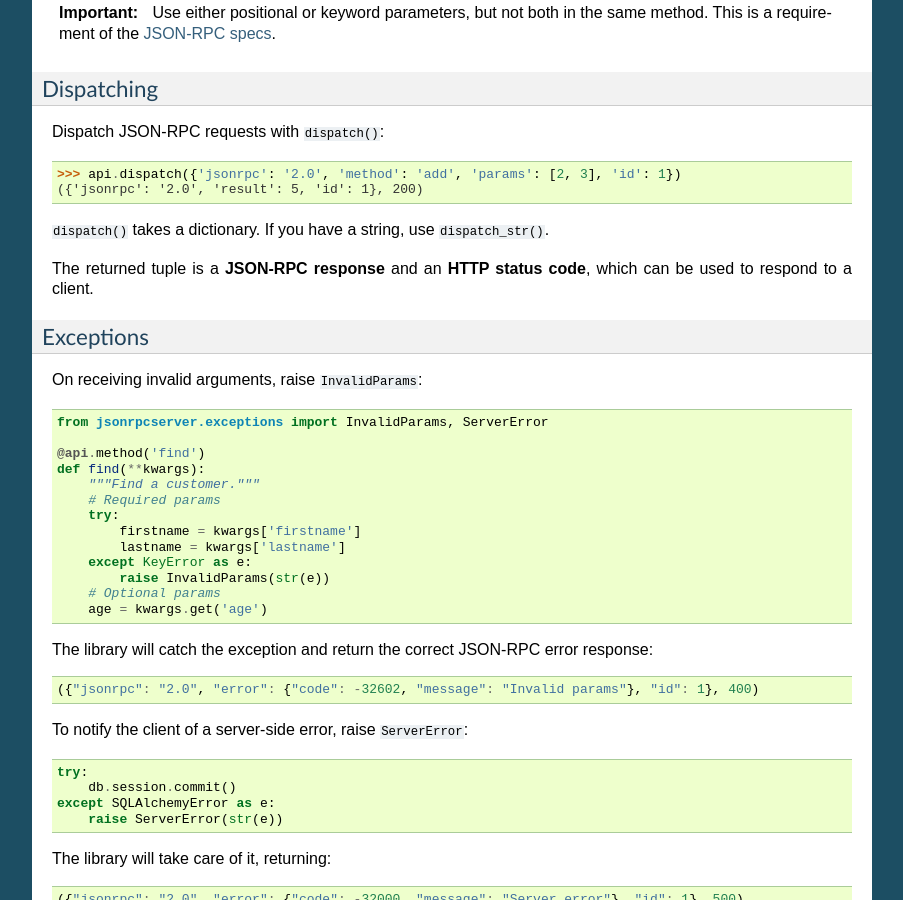
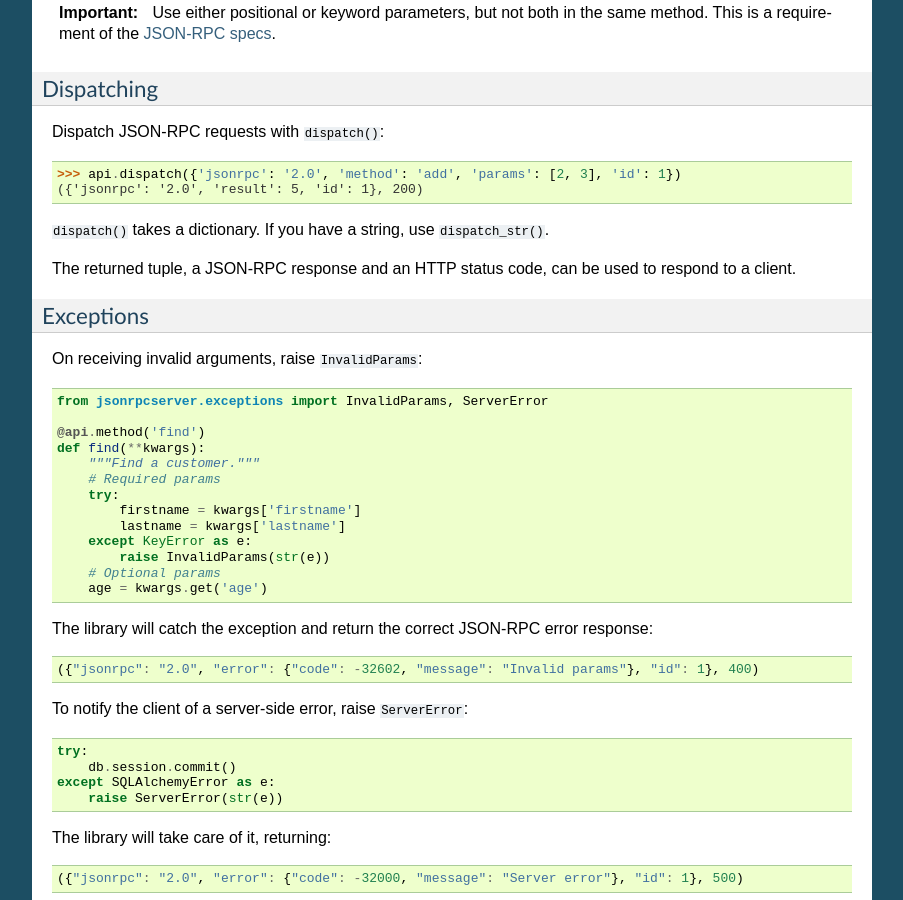
Before and after one commit to explodinglabs/jsonrpcserver, a Sphinx documentation site: the page built from doc/index.rst, in a window 1280 px wide and 900 px high, scrolled down 625 px. Shown: the whole window, without its empty margins (198-1101 px from the left). Built offline with Sphinx 7.4.7, drawn with Linux system fonts in a browser that asks for light colours.

Commit message:
Documentation

```diff
--- a/README.rst
+++ b/README.rst
@@ -16,7 +16,7 @@ Then dispatch requests to them:
     >>> api.dispatch({'jsonrpc': '2.0', 'method': 'add', 'params': [2, 3], 'id': 1})
     ({'jsonrpc': '2.0', 'result': 5, 'id': 1}, 200)
 
-The returned tuple is a JSON-RPC response and an HTTP status code, which can be
-used to respond to a client.
+The returned tuple, a JSON-RPC response and an HTTP status code, can be used to
+respond to a client.
 
 Full documentation is available at https://jsonrpcserver.readthedocs.org/.
--- a/doc/index.rst
+++ b/doc/index.rst
@@ -47,8 +47,9 @@
 
 ``dispatch()`` takes a dictionary. If you have a string, use ``dispatch_str()``.
 
-The returned tuple is a **JSON-RPC response** and an **HTTP status code**, which
-can be used to respond to a client.
+The returned tuple, a JSON-RPC response and an HTTP status code, can be used to
+respond to a client.
+
 
 Exceptions
 ----------
```
